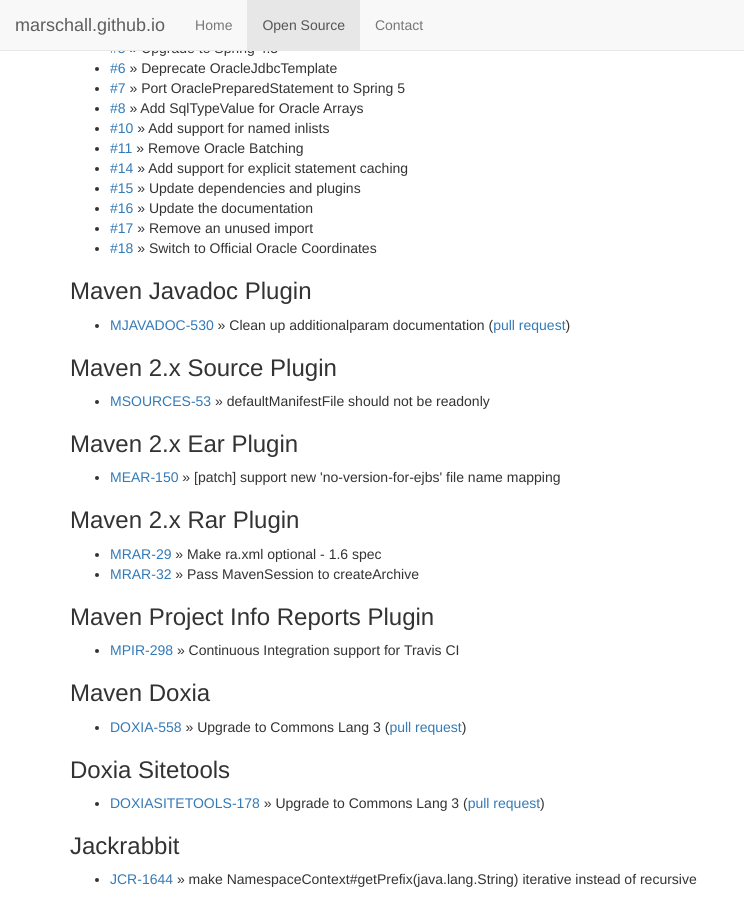
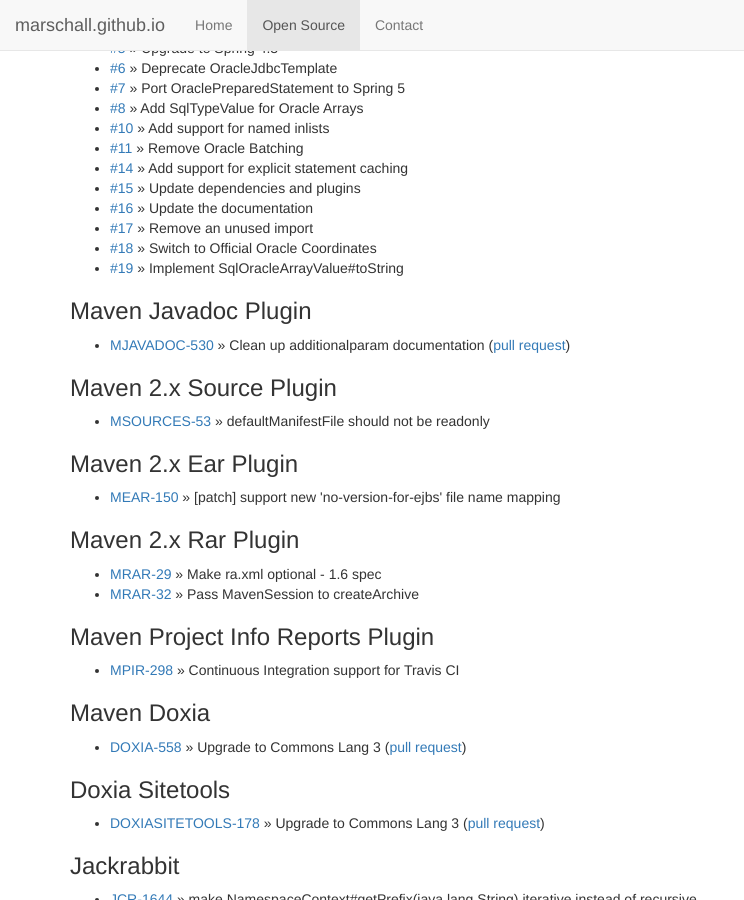
Before and after one commit to marschall/marschall.github.com, a Jekyll site: the page built from open-source.html, in a window 1280 px wide and 900 px high, scrolled down 6337 px. Shown: the whole window, without its empty margins (0-744 px from the left). Built offline with Jekyll 4.4.1, drawn with Linux system fonts in a browser that asks for light colours.

Commit message:
add SqlOracleArrayValue#toString

```diff
--- a/open-source.html
+++ b/open-source.html
@@ -376,6 +376,7 @@
   <li><a href="https://github.com/ferstl/spring-jdbc-oracle/pull/16">#16</a> &raquo; Update the documentation</li>
   <li><a href="https://github.com/ferstl/spring-jdbc-oracle/pull/17">#17</a> &raquo; Remove an unused import</li>
   <li><a href="https://github.com/ferstl/spring-jdbc-oracle/pull/18">#18</a> &raquo; Switch to Official Oracle Coordinates</li>
+  <li><a href="https://github.com/ferstl/spring-jdbc-oracle/pull/19">#19</a> &raquo; Implement SqlOracleArrayValue#toString</li>
 </ul>
 
 <!--
```
